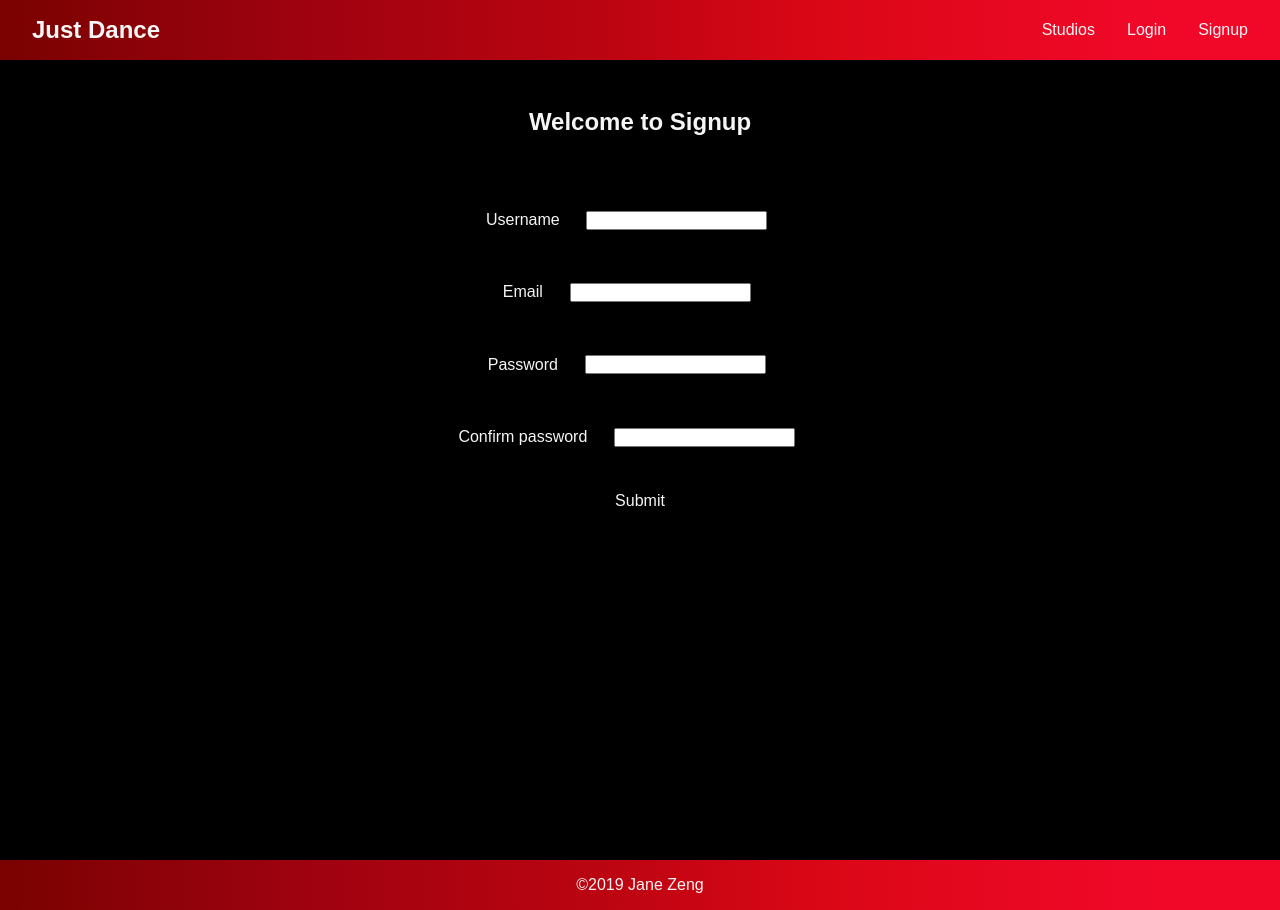
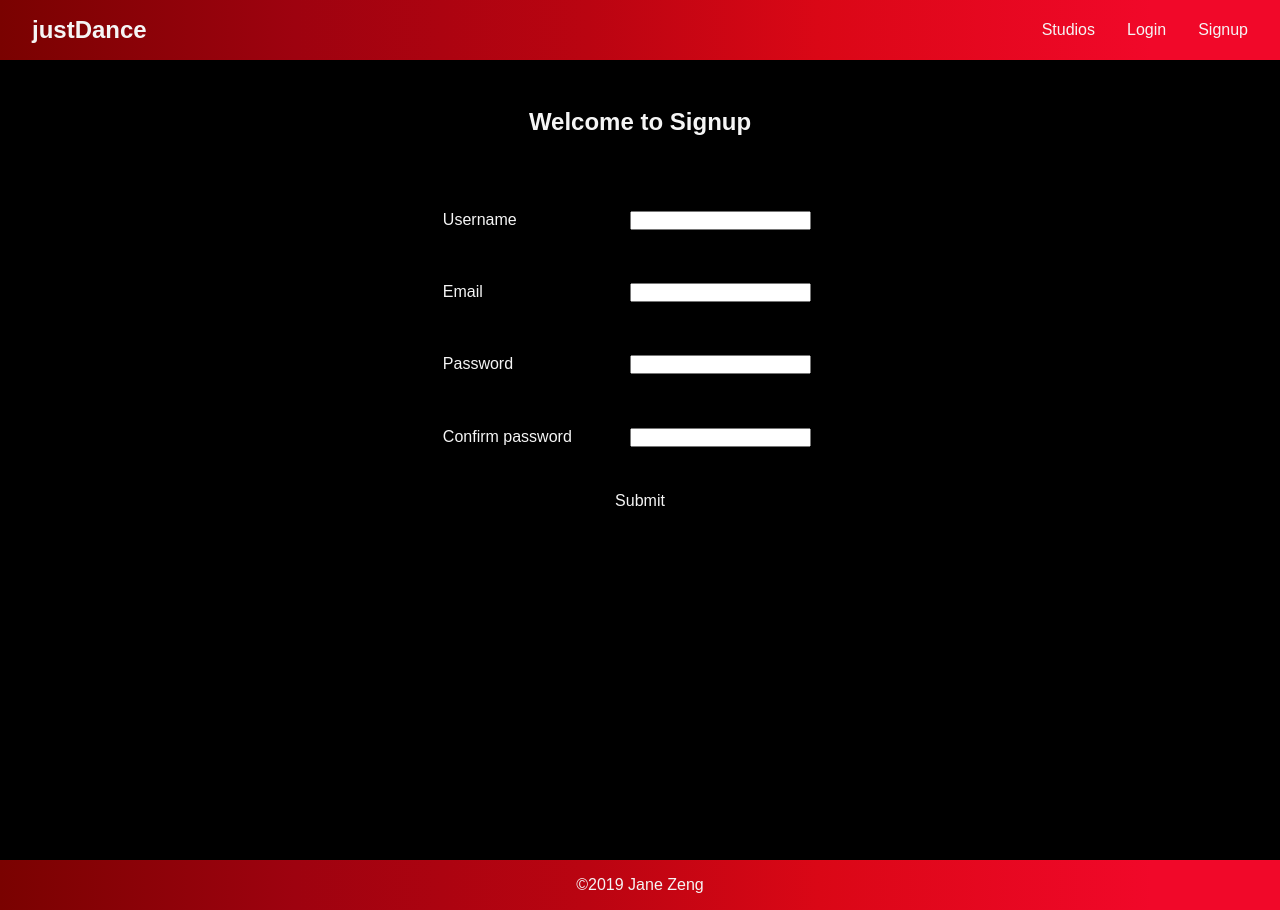
Before and after one commit to janeskywalker/justdance-front-end, a React (Create React App) app: page /signup in a window 1280 px wide. Built offline with nearby package versions, Linux system fonts and the light colour scheme.

Commit message:
fixing form lable

```diff
--- a/src/App.css
+++ b/src/App.css
@@ -45,6 +45,7 @@ button {
   cursor: pointer;
   margin-right: 5px;
 }
+
 
 /* ----------------------navbar----------------- */
 
@@ -150,6 +151,11 @@ button {
   border: none;
 }
 
+.label {
+  display: inline-block;
+  width: 160px;
+  text-align: left;
+}
 
 
 
--- a/src/Home.js
+++ b/src/Home.js
@@ -5,7 +5,7 @@ const Home = () => {
 
   return (
     <header className="App-header">
-        <h2>Just Dance</h2>
+        <h2>justDance</h2>
         <p>An app for dancers</p>
     </header>
   );
--- a/src/components/NavBar.js
+++ b/src/components/NavBar.js
@@ -12,7 +12,7 @@ const NavBar = ({currentUser, logout}) => {
         return (
             <nav className='nav-bar'>
 
-                <Link to="/" className="brand-link"><h1 className="brand-header">Just Dance</h1></Link>
+                <Link to="/" className="brand-link"><h1 className="brand-header">justDance</h1></Link>
 
                 <ul className="nav-list">
                     <li className="nav-list-item"><Link to="/profile" className="nav-link" >Profile</Link></li>
@@ -33,7 +33,7 @@ const NavBar = ({currentUser, logout}) => {
         return (
             <nav className='nav-bar'>
 
-                <Link to="/" className="brand-link"><h1 className="brand-header">Just Dance</h1></Link>
+                <Link to="/" className="brand-link"><h1 className="brand-header">justDance</h1></Link>
 
                 <ul className="nav-list">
                     <li className="nav-list-item"><Link to="/signup" className="brand-link">Signup</Link></li>
--- a/src/components/User/LoginForm.js
+++ b/src/components/User/LoginForm.js
@@ -50,13 +50,13 @@ class LoginForm extends Component {
                 <form onSubmit={this.handleSubmit} className='login-form'>
 
                     <div className="form-group">
-                    <label htmlFor="email">Email</label>
-                    <input type="email" id="email" name="email" value={this.state.email} onChange={this.handleChange} className="form-input" />
+                      <label className="label" htmlFor="email">Email</label>
+                      <input type="email" id="email" name="email" value={this.state.email} onChange={this.handleChange} className="form-input" />
                     </div>
 
                     <div className="form-group">
-                    <label htmlFor="email">Password</label>
-                    <input type="password" id="password" name="password" value={this.state.password} onChange={this.handleChange} className="form-input" />
+                      <label className="label" htmlFor="email">Password</label>
+                      <input type="password" id="password" name="password" value={this.state.password} onChange={this.handleChange} className="form-input" />
                     </div>
 
                     <button type="submit" className="submit-btn">Submit</button>
--- a/src/components/User/SignupForm.js
+++ b/src/components/User/SignupForm.js
@@ -53,23 +53,23 @@ class SignupForm extends Component {
                 <form onSubmit={this.handleSubmit} className='login-form'>
 
                     <div className="form-group">
-                        <label htmlFor="username">Username</label>
+                        <label className="label" htmlFor="username">Username</label>
                         <input name="username" id="username" value={this.state.username} onChange={this.handleChange} className="form-input"></input>
                     </div>
 
                     <div className="form-group">
-                    <label htmlFor="email">Email</label>
+                    <label className="label" htmlFor="email">Email</label>
                     <input type="email" id="email" name="email" value={this.state.email} onChange={this.handleChange} className="form-input" />
                     </div>
 
                     <div className="form-group">
-                    <label htmlFor="email">Password</label>
+                    <label className="label" htmlFor="email">Password</label>
                     <input type="password" id="password" name="password" value={this.state.password} onChange={this.handleChange} className="form-input" />
                     </div>
 
 
                     <div className="form-group">
-                    <label htmlFor="email">Confirm password</label>
+                    <label className="label" htmlFor="email">Confirm password</label>
                     <input type="password" id="password2" name="password2" value={this.state.password2} onChange={this.handleChange} className="form-input" />
                     </div>
 
--- a/src/config.js
+++ b/src/config.js
@@ -1,6 +1,6 @@
 const config = {
-    hostName: 'http://localhost:4000' // dev
-    // hostName: 'https://just-dance-backend.herokuapp.com' // prod
+    // hostName: 'http://localhost:4000' // dev
+    hostName: 'https://just-dance-backend.herokuapp.com' // prod
 }
 
 export default config
```
